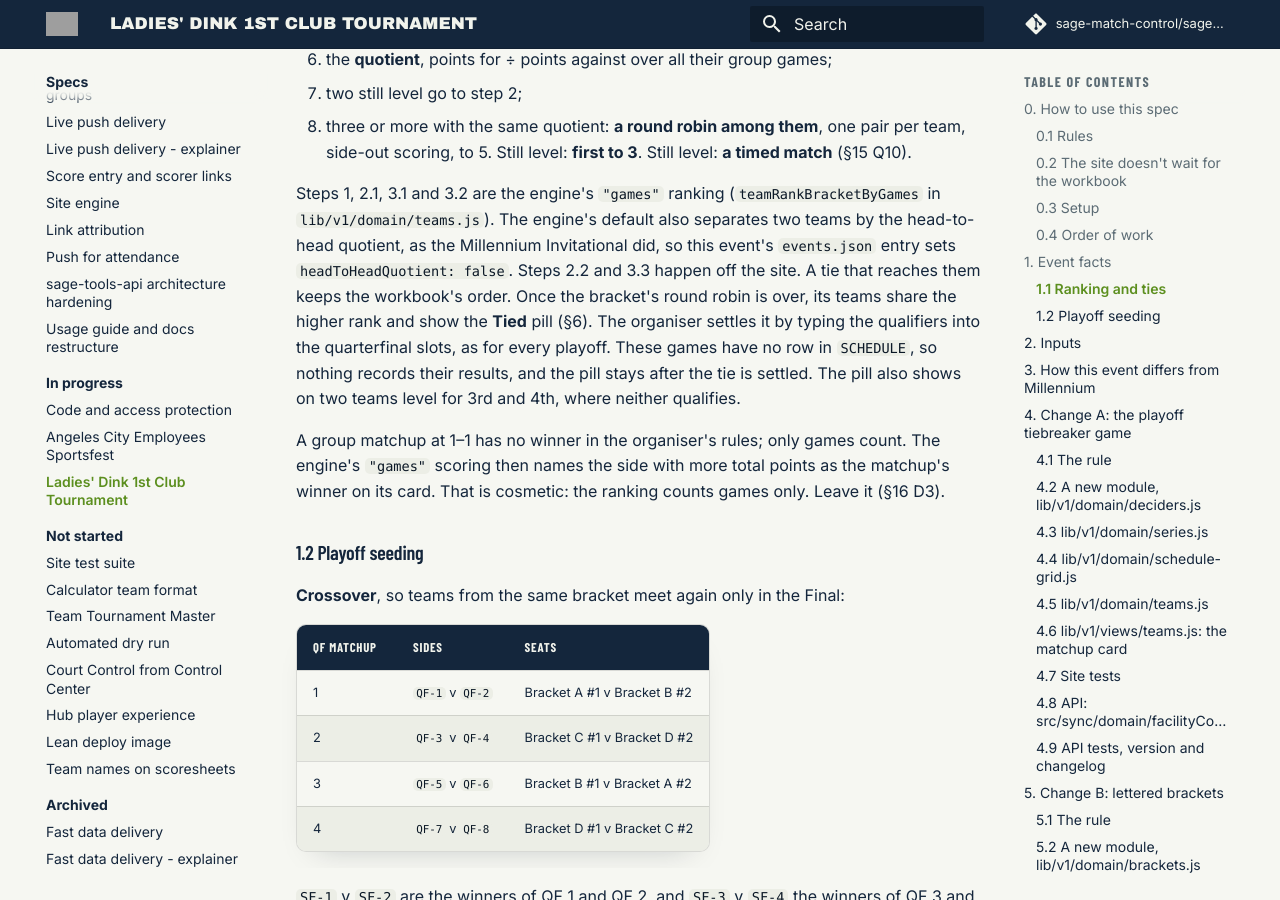
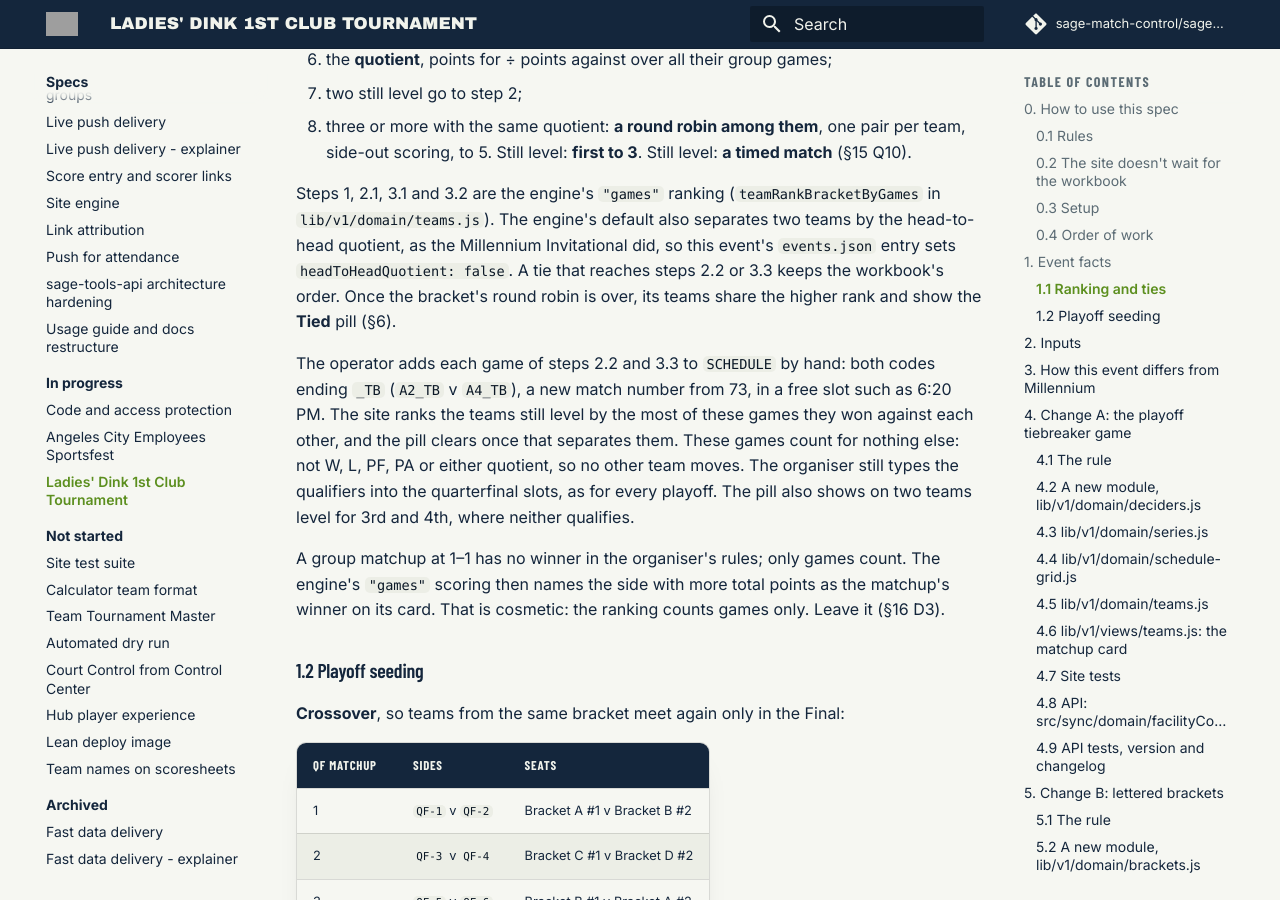
Before and after one commit to sage-match-control/sage-docs, an MkDocs documentation site: the page built from docs/specs/in-progress/ladies-dink-club-tournament-spec.md, in a window 1280 px wide and 900 px high, scrolled down 5740 px. Built offline with MkDocs 1.6.1 and Material for MkDocs 9.7.7, drawn with Linux system fonts in a browser that asks for light colours; comment, search, counter and statistics services are not loaded; some of the changed text lies outside the part shown.

Commit message:
docs 2.46.0: a bracket tie's game can be a _TB row, which settles the tie and counts for nothing else
Co-Authored-By: Claude Opus 5.5 <noreply@anthropic.com>

```diff
--- a/docs/specs/in-progress/ladies-dink-club-tournament-spec.md
+++ b/docs/specs/in-progress/ladies-dink-club-tournament-spec.md
@@ -11,8 +11,8 @@
 > `config/events.json`, the event workbook as exported that day (§2), and the
 > organiser's notes (§1.1). The owner answered the questions on 31 October 2026
 > (§15). First serve, 3:30 PM, was answered on 1 November 2026 (§15 Q11). The tiebreaker
-> process in §1.1 is the organiser's revised one of 7 November 2026, whose one site change
-> is the event's `headToHeadQuotient: false` (§15 Q2, Q10).
+> process in §1.1 is the organiser's revised one of 7 November 2026, with two site changes:
+> the event's `headToHeadQuotient: false`, and bracket tiebreaker rows coded `_TB` (§15 Q2, Q10).
 >
 > **The tiebreaker code is `_TB`**, as the workbook writes it (`QF-1_TB`), changed from
 > `_D` on 31 October at the owner's request; the dry run below was repeated with it.
@@ -215,12 +215,17 @@ workbook's `MISC Org Details` tab holds the earlier notes of 31 October, partly
 Steps 1, 2.1, 3.1 and 3.2 are the engine's `"games"` ranking (`teamRankBracketByGames`
 in `lib/v1/domain/teams.js`). The engine's default also separates two teams by the
 head-to-head quotient, as the Millennium Invitational did, so this event's `events.json`
-entry sets `headToHeadQuotient: false`. Steps 2.2 and 3.3 happen off the site. A tie that reaches them keeps
-the workbook's order. Once the bracket's round robin is over, its teams share the
-higher rank and show the **Tied** pill (§6). The organiser settles it by typing the
-qualifiers into the quarterfinal slots, as for every playoff. These games have no row in
-`SCHEDULE`, so nothing records their results, and the pill stays after the tie is settled.
-The pill also shows on two teams level for 3rd and 4th, where neither qualifies.
+entry sets `headToHeadQuotient: false`. A tie that reaches steps 2.2 or 3.3 keeps the
+workbook's order. Once the bracket's round robin is over, its teams share the higher rank
+and show the **Tied** pill (§6).
+
+The operator adds each game of steps 2.2 and 3.3 to `SCHEDULE` by hand: both codes ending
+`_TB` (`A2_TB` v `A4_TB`), a new match number from 73, in a free slot such as 6:20 PM. The
+site ranks the teams still level by the most of these games they won against each other, and
+the pill clears once that separates them. These games count for nothing else: not W, L, PF,
+PA or either quotient, so no other team moves. The organiser still types the qualifiers into
+the quarterfinal slots, as for every playoff. The pill also shows on two teams level for 3rd
+and 4th, where neither qualifies.
 
 A group matchup at 1–1 has no winner in the organiser's rules; only games count. The
 engine's `"games"` scoring then names the side with more total points as the
--- a/mkdocs.yml
+++ b/mkdocs.yml
@@ -6,7 +6,7 @@ repo_name: sage-match-control/sage-docs
 edit_uri: edit/main/docs/
 # The docs version. Bump it with a new entry at the top of docs/changelog.md;
 # the deploy workflow checks the two agree.
-copyright: 'S.A.G.E. Documentation <a href="https://sage-match-control.github.io/sage-docs/changelog/">v2.45.0</a>'
+copyright: 'S.A.G.E. Documentation <a href="https://sage-match-control.github.io/sage-docs/changelog/">v2.46.0</a>'
 
 docs_dir: docs
 
```
Also changed, not shown: docs/changelog.md (+11 -0 lines), docs/features/team-workbook.md (+5 -0 lines), docs/features/tournament-hub.md (+2 -0 lines), docs/technical/site-engine.md (+4 -1 lines).
